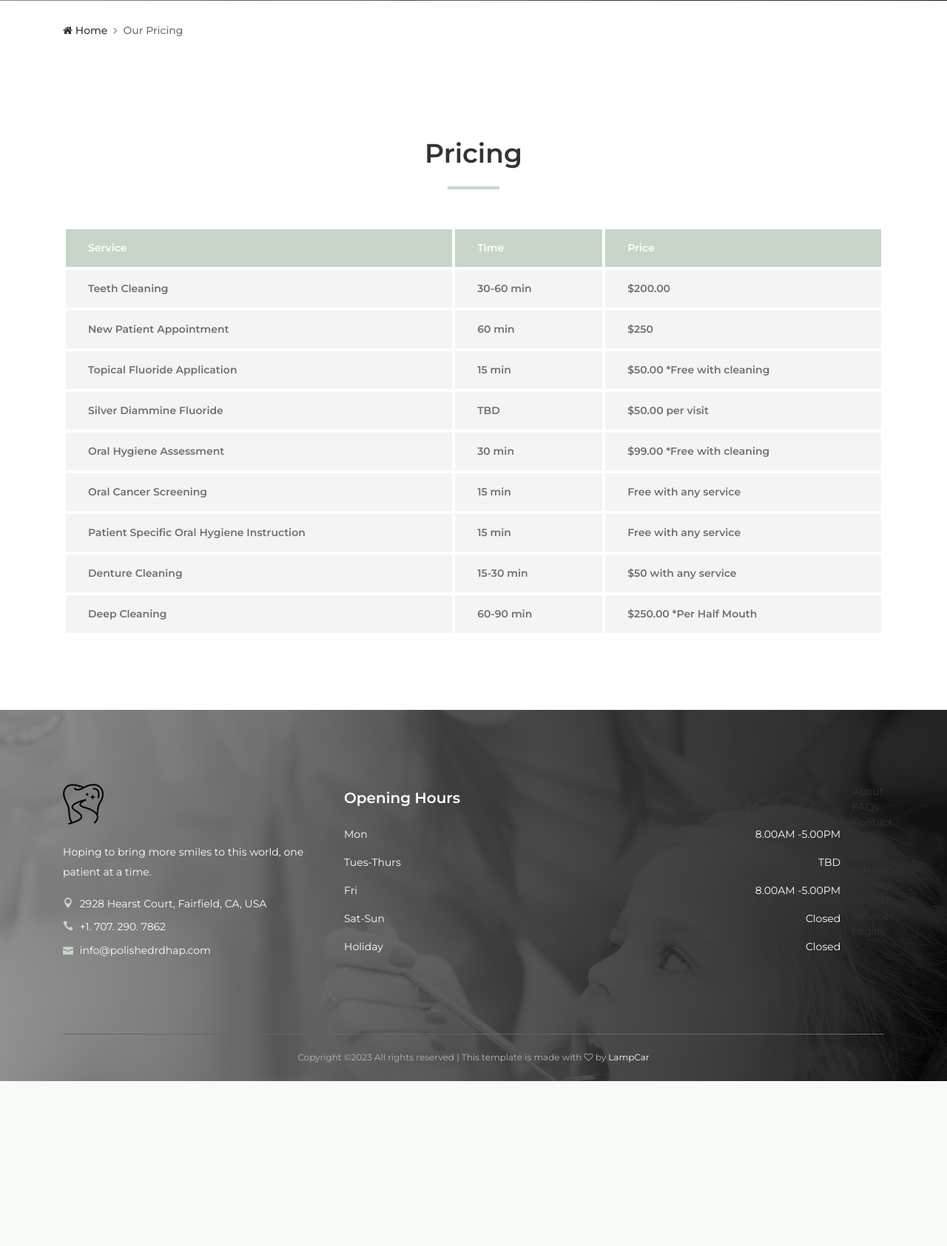
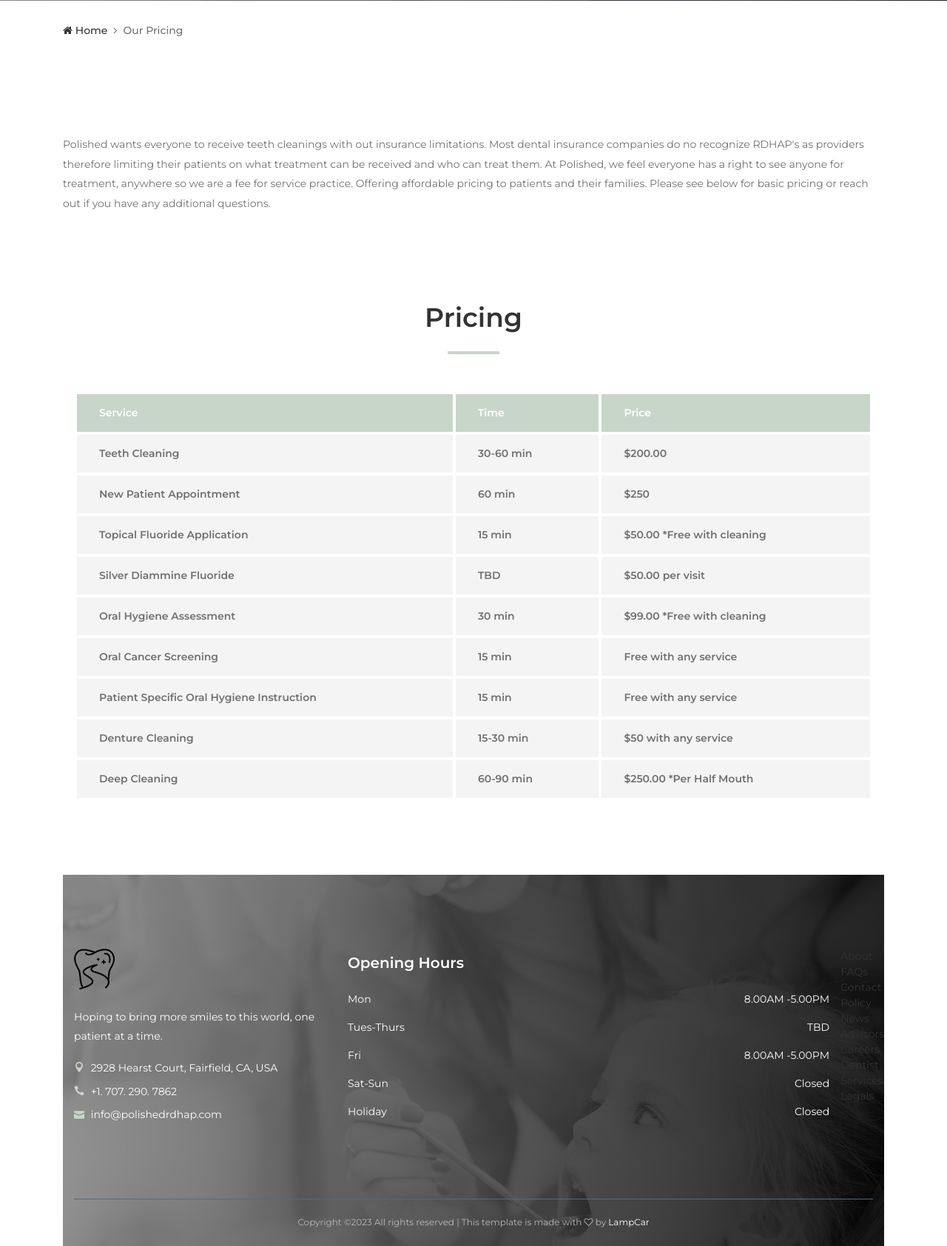
Before and after one commit to bjlamphiear/PolishedDjango, a Django app: page /pricing.html in a window 1280 px wide. Shown: the part 239-1924 px from the top of the page at 74% size. Before the commit the page ends 1701 px from the top, so only its background shows below. Run offline with Django 4.2, Linux system fonts and the light colour scheme; some libraries are stand-ins or nearby versions.

Commit message:
update pricing

```diff
--- a/website/templates/home.html
+++ b/website/templates/home.html
@@ -171,7 +171,7 @@
               <div class="col-6 col-md-4">
                 <div class="single-service mb-70">
                   <img src="{% static 'website/img/core-img/s1.png' %}" alt="">
-                  <h6>Teeth Cleaning</h6>
+                  <h6>New Patient Appointment</h6>
                 </div>
               </div>
 
@@ -179,7 +179,7 @@
               <div class="col-6 col-md-4">
                 <div class="single-service mb-70">
                   <img src="{% static 'website/img/core-img/s2.png' %}" alt="">
-                  <h6>Silver Diammine Fluoride </h6>
+                  <h6>Teeth Cleaning </h6>
                 </div>
               </div>
 
@@ -187,7 +187,7 @@
               <div class="col-6 col-md-4">
                 <div class="single-service mb-70">
                   <img src="{% static 'website/img/core-img/s3.png' %}" alt="">
-                  <h6>Oral Hygiene Assessment</h6>
+                  <h6>Silver Diammine Fluoride</h6>
                 </div>
               </div>
 
--- a/website/templates/pricing.html
+++ b/website/templates/pricing.html
@@ -30,7 +30,18 @@
     </div>
   </div>
   <!-- ***** Breadcrumb Area End ***** -->
-
+  <!-- ***** Blurp Area Start ***** -->
+  <section class="dento-blog-area section-padding-100-0 clearfix">
+    <div class="container">
+      <div class="row">
+        <!-- Section Heading -->
+        <div class="col-12">
+          <div class="line">
+            <p>Polished wants everyone to receive teeth cleanings with out insurance limitations. Most dental insurance companies do no recognize RDHAP's as providers therefore limiting their patients on what treatment can be received and who can treat them. At Polished, we feel everyone has a right to see anyone for treatment,  anywhere so we are a fee for service practice. Offering affordable pricing to patients and their families. Please see below for basic pricing or reach out if you have any additional questions.</p>
+            <div class="line"></div>
+          </div>
+        </div>
+      </div>
    <!-- Dento Pricing Table Area Start -->
   <section class="dento-pricing-table-area section-padding-100">
     <div class="container">
--- a/website/templates/service.html
+++ b/website/templates/service.html
@@ -111,7 +111,7 @@
             <div class="icon--">
               <img src="{% static 'website/img/core-img/s6.png' %}" alt="">
             </div>
-            <h5> Deep Cleaning </h5>
+            <h5> Denture Cleaning </h5>
             <p></p>
           </div>
         </div>
@@ -122,7 +122,7 @@
             <div class="icon--">
               <img src="{% static 'website/img/core-img/s6.png' %}" alt="">
             </div>
-            <h5> Nutritional Counseling </h5>
+            <h5> New Patient Appointment </h5>
             <p></p>
           </div>
         </div>
```
